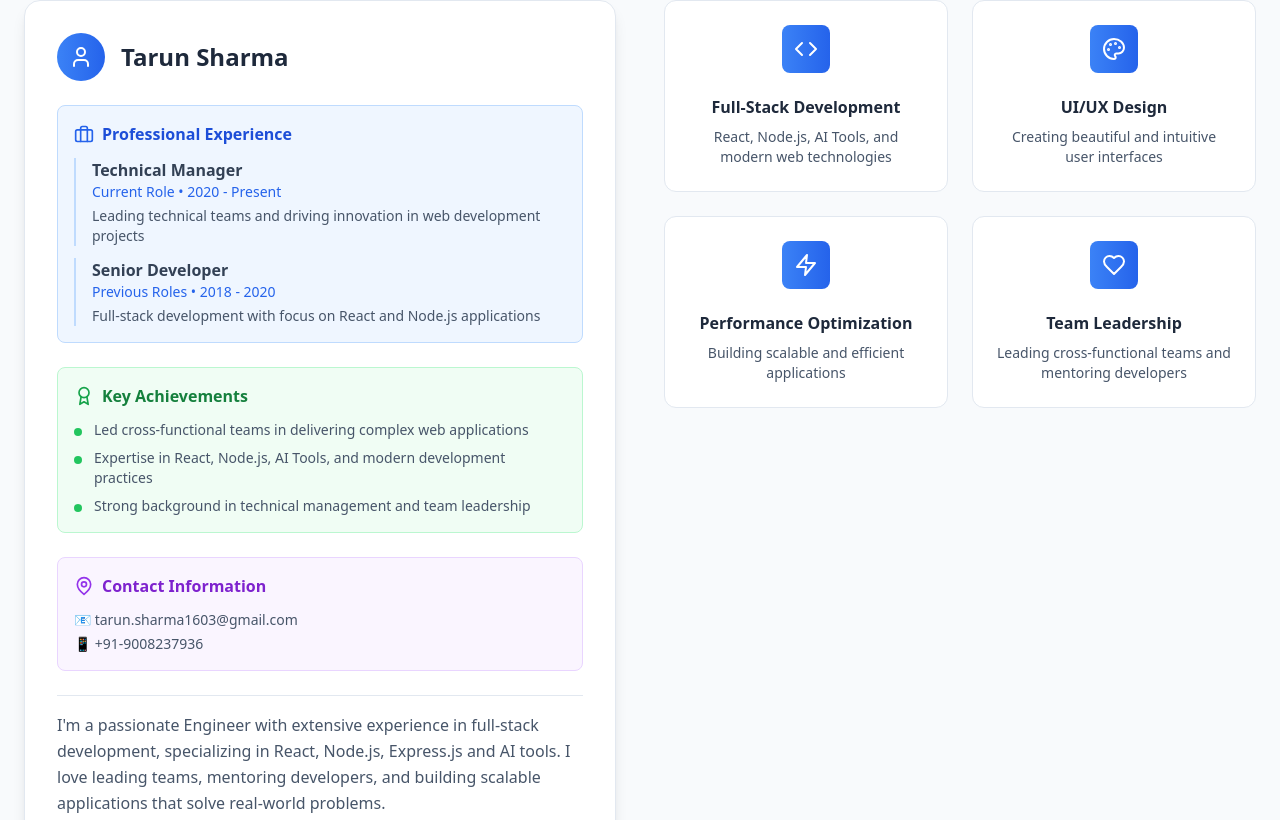
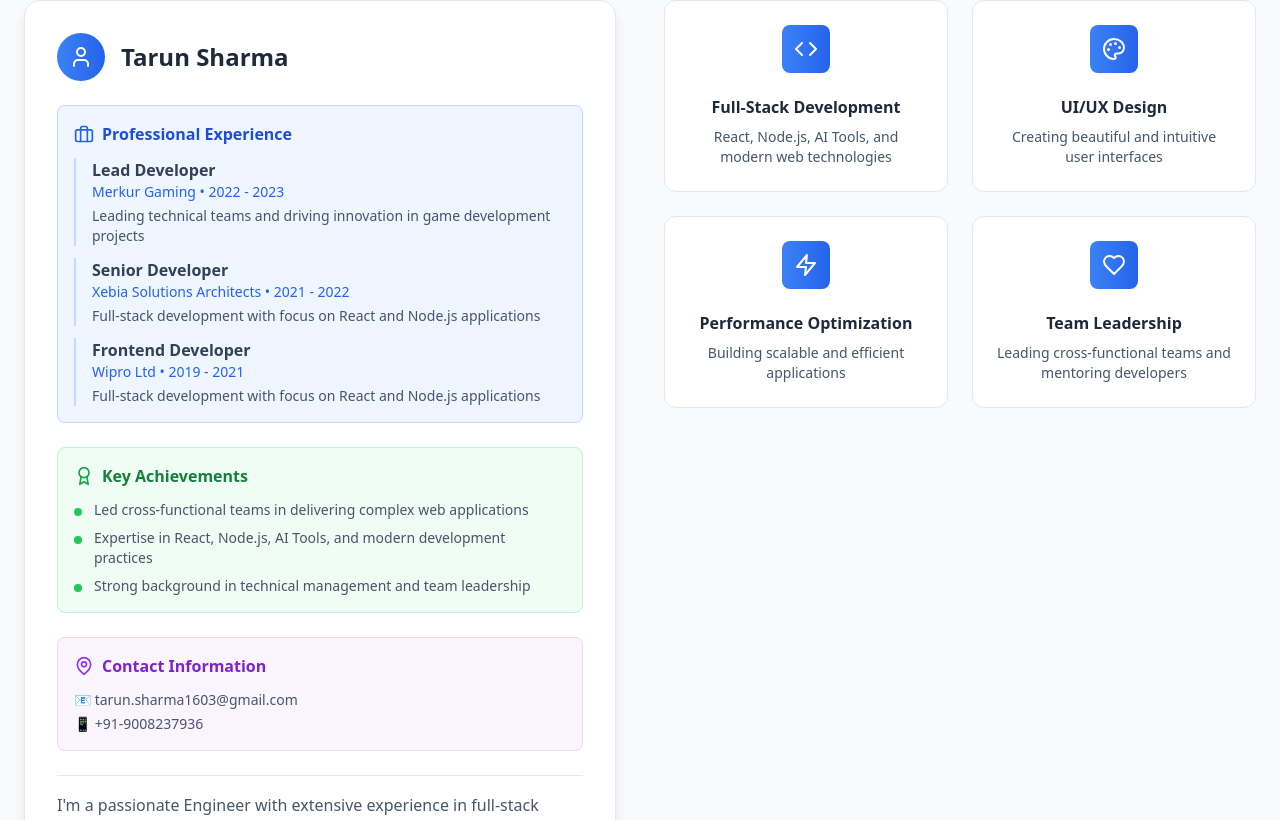
Before and after one commit to ArTox-Web/Frontend-Portfolio, a React (Vite) app: page / in a window 1280 px wide. Shown: the part 1020-1840 px from the top of the page. Built offline with nearby package versions, Linux system fonts and the light colour scheme.

Commit message:
Updated About.tsx

```diff
--- a/src/components/About.tsx
+++ b/src/components/About.tsx
@@ -12,17 +12,23 @@ const About = () => {
 
   const experiences = [
     {
-      title: 'Technical Manager',
-      company: 'Current Role',
-      period: '2020 - Present',
-      description: 'Leading technical teams and driving innovation in web development projects'
+      title: 'Lead Developer',
+      company: 'Merkur Gaming',
+      period: '2022 - 2023',
+      description: 'Leading technical teams and driving innovation in game development projects'
     },
     {
       title: 'Senior Developer',
-      company: 'Previous Roles',
-      period: '2018 - 2020',
+      company: 'Xebia Solutions Architects',
+      period: '2021 - 2022',
       description: 'Full-stack development with focus on React and Node.js applications'
-    }
+    },
+     {
+      title: 'Frontend Developer',
+      company: 'Wipro Ltd',
+      period: '2019 - 2021',
+      description: 'Full-stack development with focus on React and Node.js applications'
+    },
   ];
 
   return (
```
